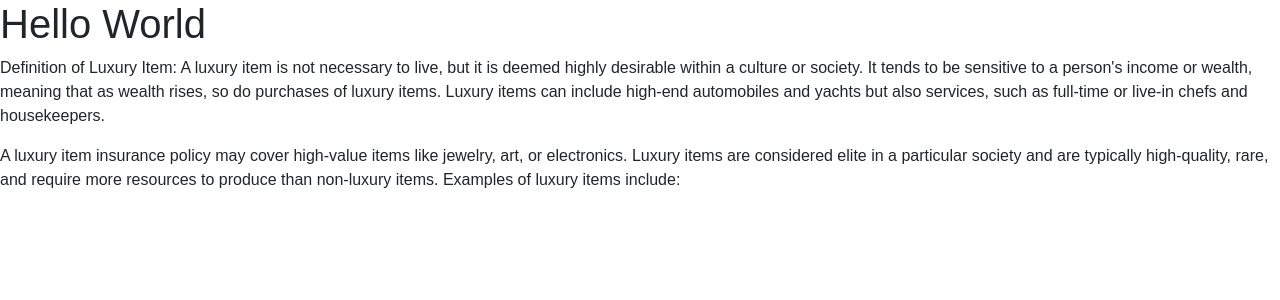
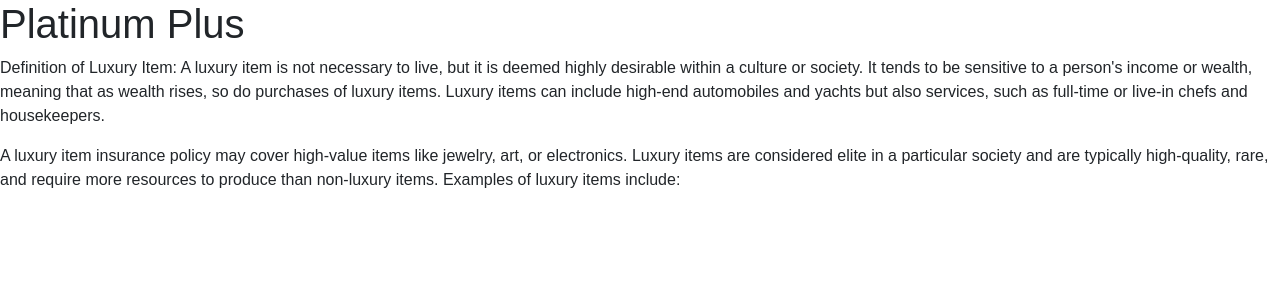
Before and after one commit to Rashay01/Insurance-app, a Flask app: page / in a window 1280 px wide. Shown: the part 56-356 px from the top of the page. Run offline with Flask 3, Linux system fonts and the light colour scheme.

Commit message:
changed heading

```diff
--- a/templates/landing.html
+++ b/templates/landing.html
@@ -1,6 +1,6 @@
 {% extends 'base.html' %} {% block body%}
 
-<h1>Hello World</h1>
+<h1>Platinum Plus </h1>
 <p>
   Definition of Luxury Item: A luxury item is not necessary to live, but it is
   deemed highly desirable within a culture or society. It tends to be sensitive
```
